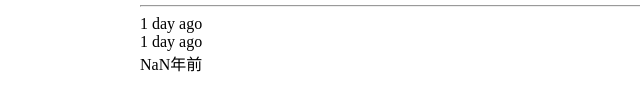
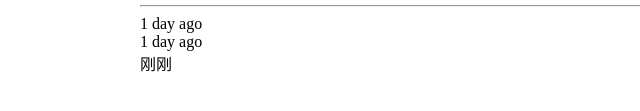
Before and after one commit to hustcc/timeago.js, a website: page index.html in a window 1280 px wide. Shown: the part 215-326 px from the top of the page, 0-640 px from the left. Drawn offline with Linux system fonts and the light colour scheme.

Commit message:
fix timestamp string

```diff
--- a/index.html
+++ b/index.html
@@ -25,7 +25,7 @@
     <hr />
     <div class="render" data-timeago="2016-06-30 09:20:00"></div>
     <div class="render" data-timeago="2016-06-30 09:34:00"></div>
-    <div id="testdom" data-timeago="2016-06-30 09:13:00"></div>
+    <div id="testdom" data-timeago="2016-06-30 09:34:00"></div>
   </div>
   <script type="text/javascript" src="src/timeago.js"></script>
   <script type="text/javascript">
@@ -44,7 +44,7 @@
   }
   setInterval(format, 1000);
 
-  document.getElementById('testdom').setAttribute('data-timeago', now);
+  document.getElementById('testdom').setAttribute('data-timeago', now.getTime());
 
   timeago.render(document.querySelectorAll('.render'));
   timeago.render(document.getElementById('testdom'), 'zh_CN');
--- a/package.json
+++ b/package.json
@@ -1,7 +1,7 @@
 {
   "name": "timeago.js",
   "officialName": "timeago.js",
-  "version": "1.0.4",
+  "version": "1.0.5",
   "summary": "timeago.js is a simple library (less then 2kb) to used to format datetime with `*** time ago` statement. eg: '3 hours ago'.",
   "description": "timeago.js is a simple library (only 2kb) to used to format datetime with `*** time ago` statement. eg: '3 hours ago'. localization supported.",
   "author": {
--- a/src/timeago.js
+++ b/src/timeago.js
@@ -79,7 +79,7 @@ var timeago = function(nowDate) {
     if (input instanceof Date) {
       return input;
     } else if (!isNaN(input)) {
-      return new Date(input);
+      return new Date(toInt(input));
     } else if (/^\d+$/.test(input)) {
       return new Date(toInt(input, 10));
     } else {
```
Also changed, not shown: dist/timeago.js, dist/timeago.min.js.
